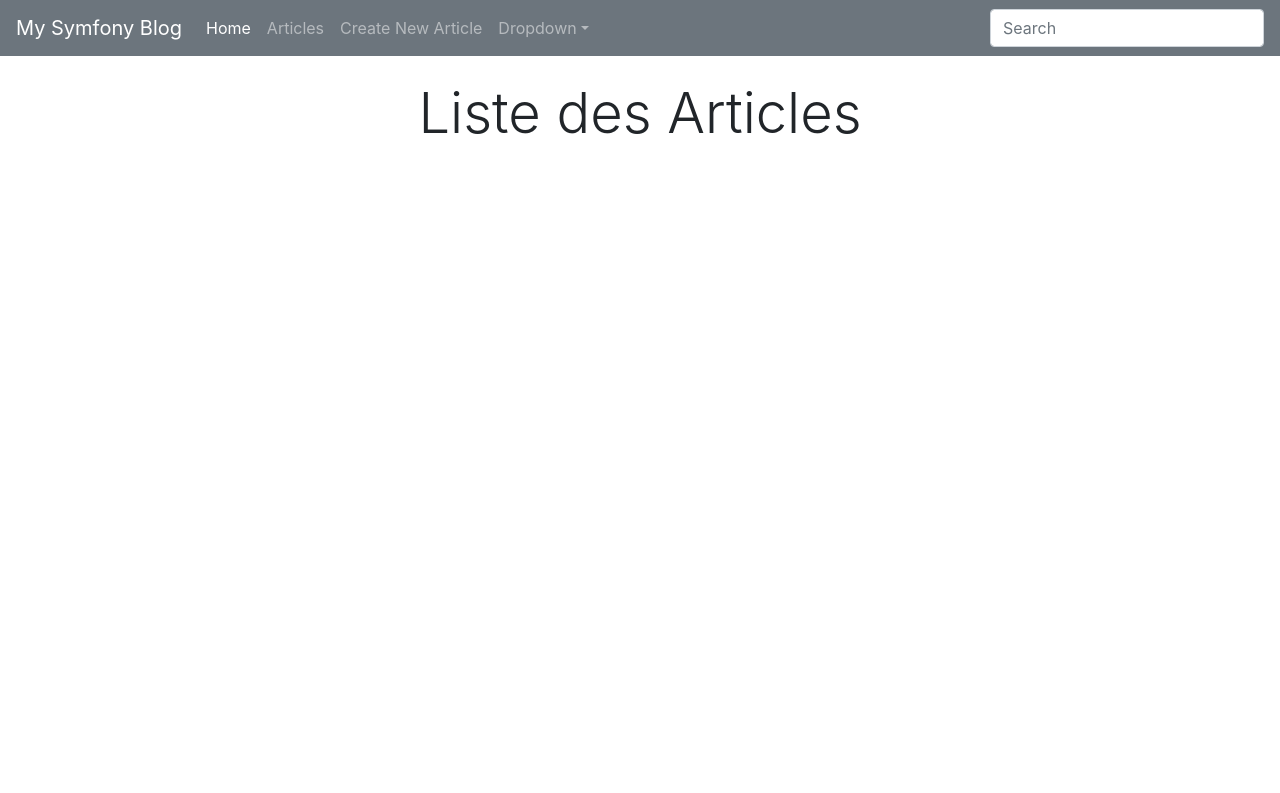
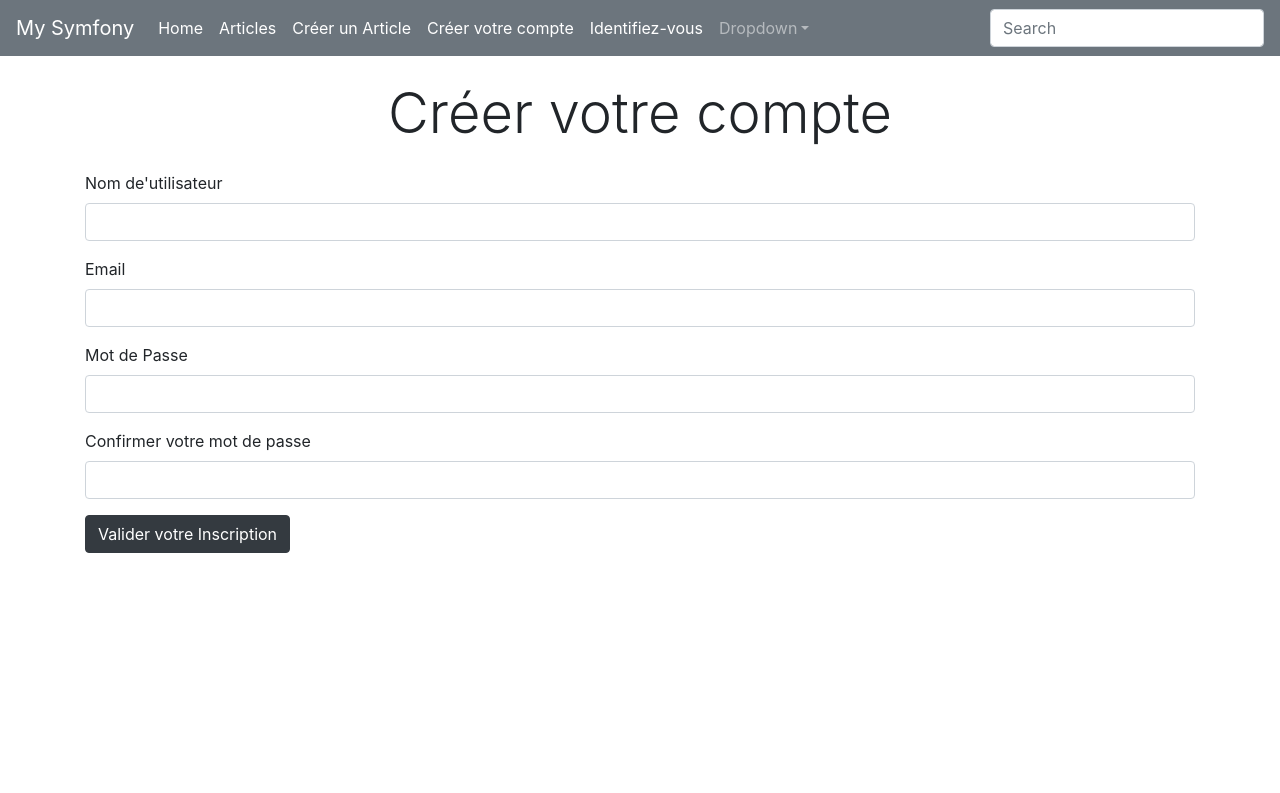
Before and after one commit to Clicknith/demoBlog, a Symfony app: template templates/security/registration.html.twig in a window 1280 px wide. Shown: the top 793 px of the page. Run offline with Twig, Linux system fonts and the light colour scheme; the template is opened without the code that fills it, so the values that code supplies are empty; form fields are guessed from the names that the template uses; some libraries are stand-ins or nearby versions.

Commit message:
inscription + connexion + security.yaml

```diff
--- a/src/Form/ArticleType.php
+++ b/src/Form/ArticleType.php
@@ -3,8 +3,10 @@
 namespace App\Form;
 
 use App\Entity\Article;
+use App\Entity\Category;
 use Symfony\Component\Form\AbstractType;
 use Symfony\Component\Form\FormBuilderInterface;
+use Symfony\Bridge\Doctrine\Form\Type\EntityType;
 use Symfony\Component\OptionsResolver\OptionsResolver;
 
 class ArticleType extends AbstractType
@@ -13,6 +15,10 @@ class ArticleType extends AbstractType
     {
         $builder
             ->add('title')
+            ->add('category', EntityType::class, [ // creating a new field Category on adding & modifying an Article.
+                'class' => Category::class,
+                'choice_label' => 'title'
+            ])
             ->add('content')
             ->add('image')
         ;
--- a/src/Form/RegistrationType.php
+++ b/src/Form/RegistrationType.php
@@ -6,6 +6,7 @@ use App\Entity\User;
 use Symfony\Component\Form\AbstractType;
 use Symfony\Component\Form\FormBuilderInterface;
 use Symfony\Component\OptionsResolver\OptionsResolver;
+use Symfony\Component\Form\Extension\Core\Type\PasswordType;
 
 class RegistrationType extends AbstractType
 {
@@ -14,8 +15,8 @@ class RegistrationType extends AbstractType
         $builder
             ->add('email')
             ->add('username')
-            ->add('password')
-            ->add('confirm_password')
+            ->add('password', PasswordType::class) // 'PasswordType'is predefined class in Symfony that displays a password field and masks the inputs in the Registration Form
+            ->add('confirm_password', PasswordType::class) // adding a new field to confirm password, but this will not be inserted in the DB.
         ;
     }
 
--- a/templates/base.html.twig
+++ b/templates/base.html.twig
@@ -14,7 +14,7 @@
     <body>
 
         <nav class="navbar navbar-expand-md navbar-dark bg-secondary">
-            <a class="navbar-brand" href="#">My Symfony Blog</a>
+            <a class="navbar-brand" href="#">My Symfony</a>
             <button class="navbar-toggler" type="button" data-toggle="collapse" data-target="#navbarsExample04" aria-controls="navbarsExample04" aria-expanded="false" aria-label="Toggle navigation">
             <span class="navbar-toggler-icon"></span>
             </button>
@@ -24,12 +24,19 @@
                     <li class="nav-item active">
                         <a class="nav-link" href="{{ path('home') }}">Home</a>
                     </li>
-                    <li class="nav-item">
+                    <li class="nav-item active">
                         <a class="nav-link" href="{{ path('blog') }}">Articles</a>
                     </li>
-                    <li class="nav-item">
-                        <a class="nav-link" href="{{ path('blog_create') }}">Create New Article</a>
+                    <li class="nav-item active">
+                        <a class="nav-link" href="{{ path('blog_create') }}">Créer un Article</a>
                     </li>
+                     <li class="nav-item active">
+                        <a class="nav-link" href="{{ path('security_registration') }}">Créer votre compte</a>
+                    </li>
+                     <li class="nav-item active">
+                        <a class="nav-link" href="{{ path('security_login') }}">Identifiez-vous</a>
+                    </li>
+
                     <li class="nav-item dropdown">
                         <a class="nav-link dropdown-toggle" href="#" id="dropdown04" data-toggle="dropdown" aria-haspopup="true" aria-expanded="false">Dropdown</a>
                  <div class="dropdown-menu" aria-labelledby="dropdown04">
@@ -44,6 +51,8 @@
                 </form>
             </div>
         </nav>
+
+        {{ dump(app.user) }}
 
         <section class="container my-container">
         {% block body %}
--- a/templates/blog/create.html.twig
+++ b/templates/blog/create.html.twig
@@ -19,7 +19,9 @@
 
     {{form_start(formArticle, {'attr': {'class': 'col-md-7 mx-auto'}} ) }}
 
-        {{ form_row(formArticle.title, {'attr': {'placeholder': "Saisir le litre de l'article"}}) }}
+        {{ form_row(formArticle.title, {'attr': {'placeholder': "Saisir le titre de l'article"}}) }}
+
+        {{ form_row(formArticle.category)  }}
 
         {{ form_row(formArticle.content, {'attr': {'placeholder': "Contenu de l'article", "rows": 10}}) }}
 
--- a/templates/blog/index.html.twig
+++ b/templates/blog/index.html.twig
@@ -14,6 +14,7 @@
                 <img src="{{ data.image }}" class="card-img-top" alt="{{ data.title }}">
                 <div class="card-body">
                     <h5 class="card-title"> {{ data.title }} </h5> <!-- to dynamically change the title name for each cards -->
+
                     <p class="card-text"> {{ data.content|slice(0, 100)|raw }}... </p> <!-- 'raw' or 'striptags'to remove the <p> tags from the sides on the contents-->
                     <hr>
                     <p> Posté le {{ data.createdAt|date("d/m/Y") }} à {{ data.createdAt|date("H:i:s") }} </p>
--- a/templates/blog/show.html.twig
+++ b/templates/blog/show.html.twig
@@ -11,7 +11,7 @@
             <p class="card-text text-center">{{ article.content|raw }}</p>
             <hr>
             <span class="col-md-2"><a href="{{ path('blog_edit', {'id':article.id}) }}"  class="text-left btn btn-warning">Modifier</a></span>
-            <span class="col-md-2 font-italic text-right"> Posté le {{ article.createdAt|date("d/m/Y") }} à {{ article.createdAt|date("H:i:s") }} dans la Catégorie <strong style ='color:darkgreen'> {{ article.category.title }} </strong> </span>
+            <span class="col offset-md-4 font-italic text-right"> Posté le {{ article.createdAt|date("d/m/Y") }} à {{ article.createdAt|date("H:i:s") }} dans la Catégorie <strong style ='color:darkgreen'> {{ article.category.title }} </strong> </span>
         </div>
 
     </div>
--- a/templates/security/registration.html.twig
+++ b/templates/security/registration.html.twig
@@ -4,6 +4,20 @@
 
 {% block body %}
 
-    <h1 class="display-4 text-center my-4"> Liste des Articles </h1>
+    <h1 class="display-4 text-center my-4"> Créer votre compte </h1>
+
+    {{ form_start(form, {'attr': {'class': 'col-md-6 mx-auto'}}) }}
+
+         {{ form_row(form.username, {'label': "Nom de'utilisateur"}) }}
+
+         {{ form_row(form.email) }}
+
+         {{ form_row(form.password, {'label': "Mot de Passe"}) }}
+
+         {{ form_row(form.confirm_password, {'label': "Confirmer votre mot de passe"}) }}
+
+        <button type="submit" class="btn btn-dark"> Valider votre Inscription </button>
+
+    {{ form_end(form) }}
 
 {% endblock %}
```
Also changed, not shown: src/Controller/SecurityController.php (+53 -3 lines), src/Entity/User.php (+42 -2 lines), templates/security/login.html.twig (added, +35 -0 lines), 1 other file.
